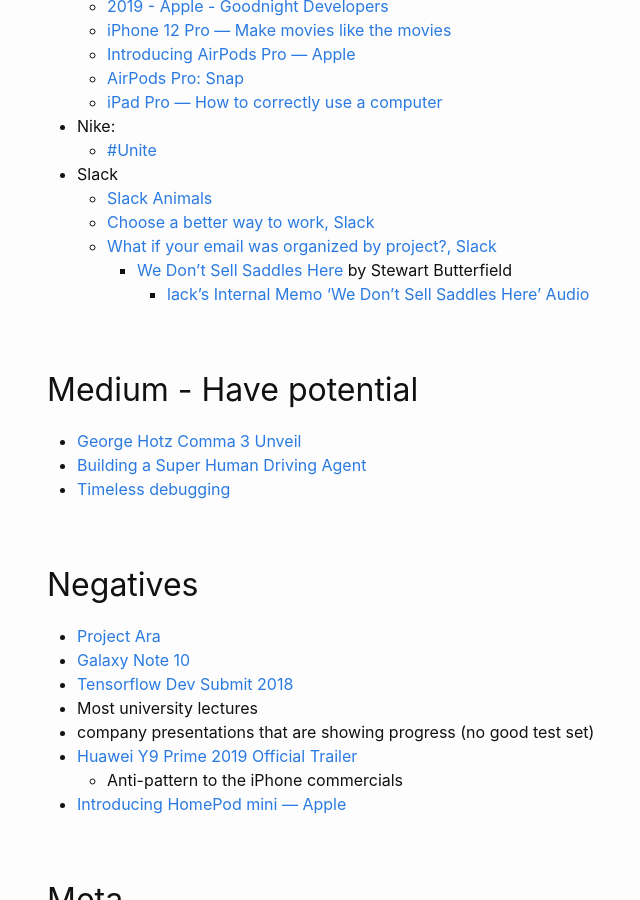
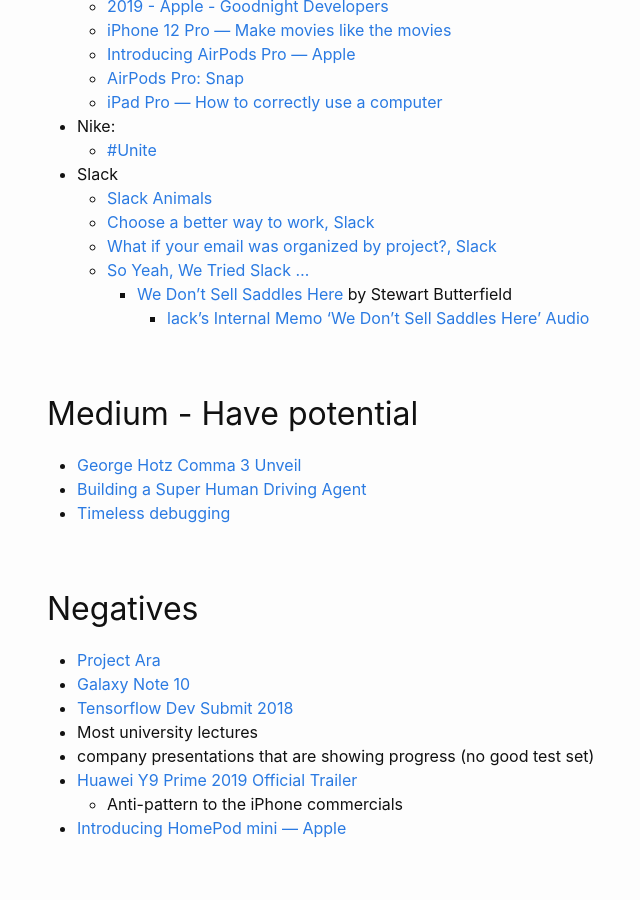
Before and after one commit to jovsa/jovsa.github.io, a Jekyll site: the page built from _posts/2021-08-25-demos-log.md, in a window 1280 px wide and 900 px high, scrolled down 1097 px. Shown: the whole window, without its empty margins (223-863 px from the left). Built offline with Jekyll 4.4.1, drawn with Linux system fonts in a browser that asks for light colours.

Commit message:
sandwitch video of slack

```diff
--- a/_posts/2021-08-25-demos-log.md
+++ b/_posts/2021-08-25-demos-log.md
@@ -52,6 +52,7 @@
     * [Slack Animals](https://www.youtube.com/watch?v=x6sSa5NpqUI)
     * [Choose a better way to work, Slack](https://www.youtube.com/watch?v=Yi1cI9nY_p4)
     * [What if your email was organized by project?, Slack](https://www.youtube.com/watch?v=0JnGyDtuae4)
+    * [So Yeah, We Tried Slack …](https://www.youtube.com/watch?v=B6zVzWU95Sw)
         * [We Don’t Sell Saddles Here](https://medium.com/@stewart/we-dont-sell-saddles-here-4c59524d650d) by Stewart Butterfield
             * [lack's Internal Memo 'We Don't Sell Saddles Here' Audio](https://www.youtube.com/watch?v=IAGNRDDXFjA)
 
```
